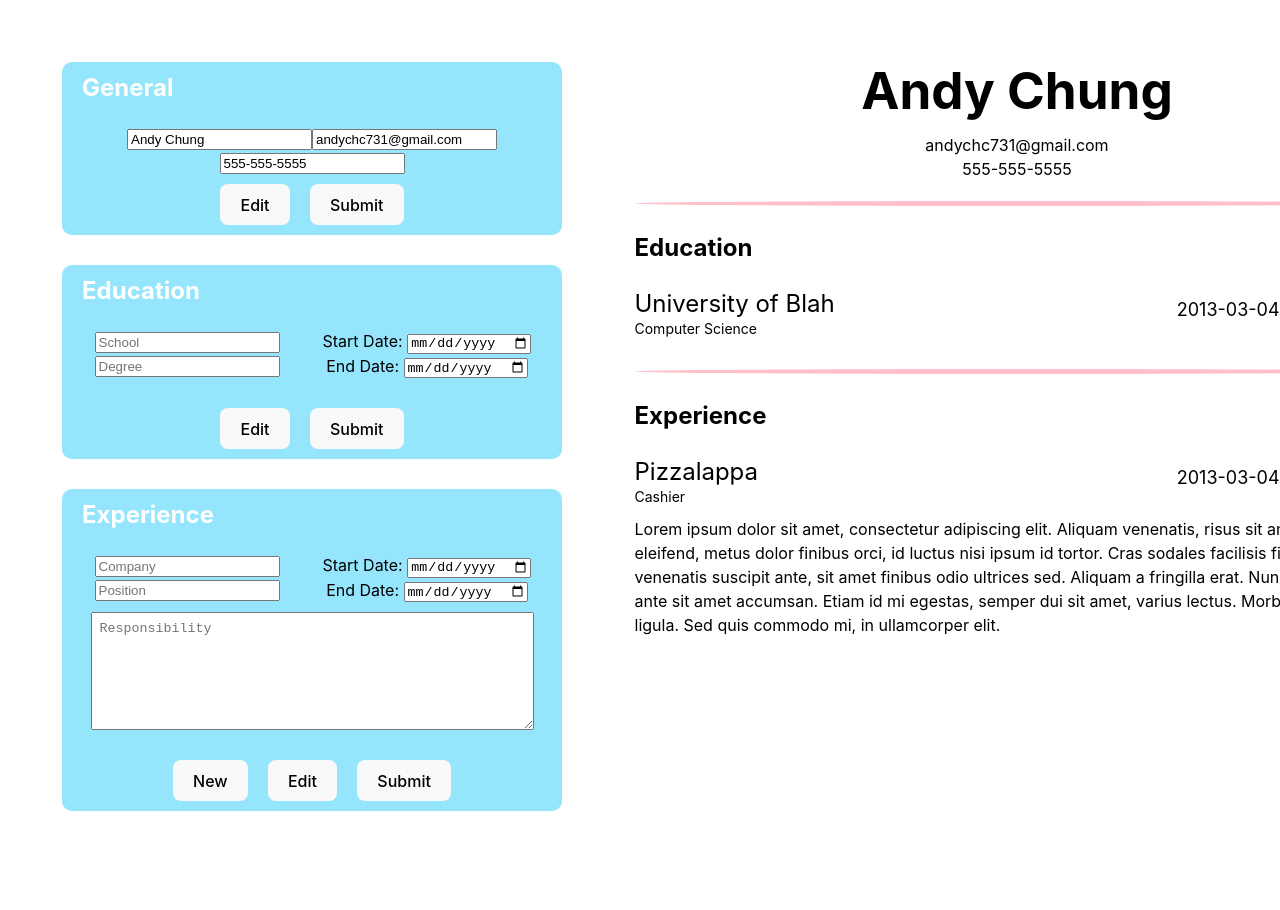
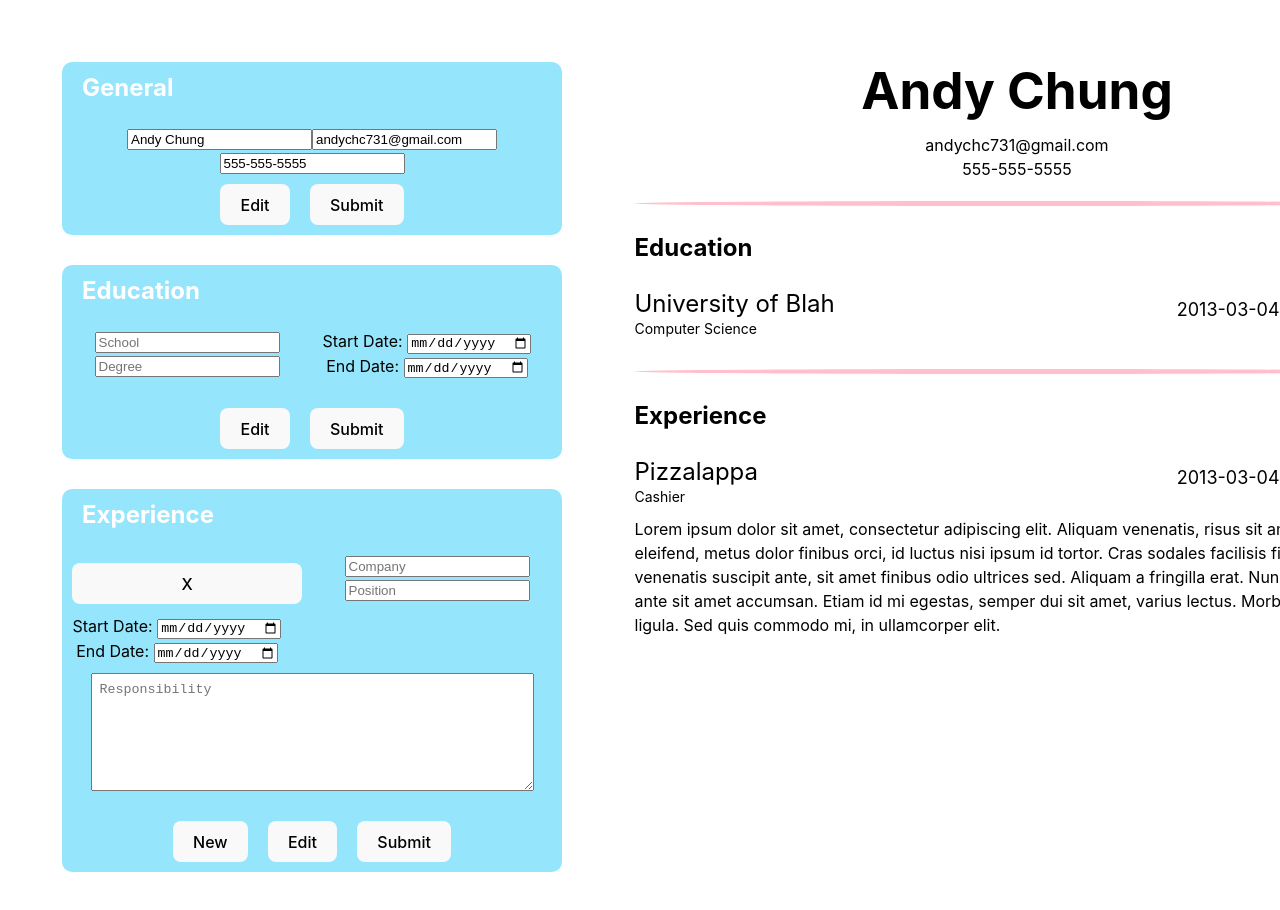
Before and after one commit to Andyc731/cv_app, a React (Vite) app: page / in a window 1280 px wide. Shown: the top 910 px of the page. Built offline with nearby package versions, Linux system fonts and the light colour scheme.

Commit message:
add delete button, add functionality to it

```diff
--- a/src/components/experience.jsx
+++ b/src/components/experience.jsx
@@ -5,9 +5,12 @@ function Experience({setPageContent, setInputShow, inputShow}) {
     const [experienceFormData, setExperienceFormData] = useState([{
         workPlace: '',
         title: '',
-        date: '',
+        startDate: '',
+        endDate: '',
         description: ''
     }])
+
+    const [count, setCount] = useState(0);
 
     const submitHandler = (event) => {
         event.preventDefault();
@@ -45,18 +48,31 @@ function Experience({setPageContent, setInputShow, inputShow}) {
     }
 
     const newButtonHandler = () => {
+        if (count < 3) {
             setExperienceFormData((prevForm) => {
                 const updatedForm = [...prevForm]
                 updatedForm.push(
                     {
                         workPlace: '',
                         title: '',
-                    date: '',
+                        startDate: '',
+                        endDate: '',
                         description: ''
                     }
                 )
                 return updatedForm;
             })
+            setCount(prevCount => prevCount + 1);
+        }
+    }
+
+    const deleteButtonHandler = (e, index) => {
+        setExperienceFormData((prevForm) => {
+            const updatedForm = [...prevForm]
+            updatedForm.splice(index, 1);
+            return updatedForm;
+        })
+        setCount(prevCount => prevCount - 1);
     }
 
     return (
@@ -65,7 +81,8 @@ function Experience({setPageContent, setInputShow, inputShow}) {
         {inputShow.experience && (
         <div>
             {experienceFormData.map((experience, index)=> (
-                <div key={index} className="input-container">
+                <div key={`experience-${index}`} className="input-container">
+                    <button className="delete-button" onClick={e => deleteButtonHandler(e, index)}>X</button>
                     <div>
                         <input
                         type="text"
@@ -83,19 +100,21 @@ function Experience({setPageContent, setInputShow, inputShow}) {
                         />
                     </div>
                     <div className="date-container">
-                        <label htmlFor="startDate">Start Date: </label>
+                        <label htmlFor={`startDate${index}`}>Start Date: </label>
                         <input
                         type="date"
                         name='startDate'
                         value={experience.startDate}
                         onChange={(e => {inputHandler(e, index)})}
+                        id={`startDate${index}`}
                         />
-                        <label htmlFor="endDate">End Date: </label>
+                        <label htmlFor={`endDate${index}`}>End Date: </label>
                         <input
                         type="date"
                         name='endDate'
                         value={experience.endDate}
                         onChange={(e => {inputHandler(e, index)})}
+                        id={`endDate${index}`}
                         />
 
                     </div>
```
Lines whose indentation alone changed are shown as unchanged.
